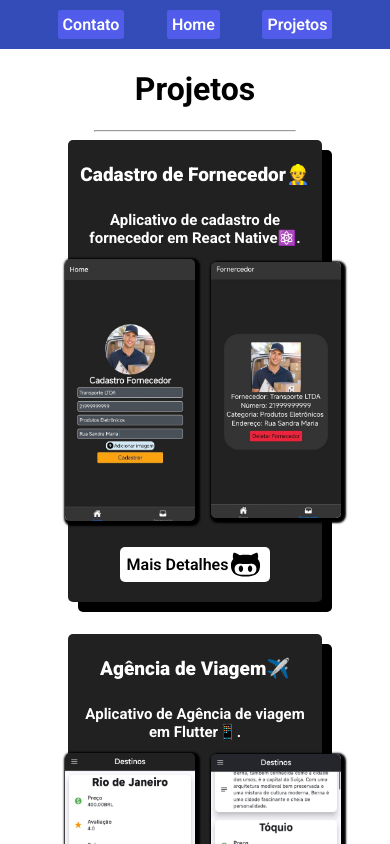
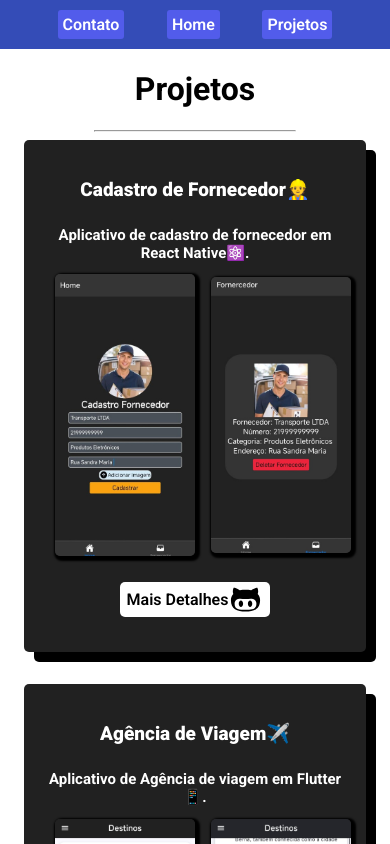
Before and after one commit to CristianS09/portfolio-react-js, a React (Vite) app: page /projetos in a window 390 px wide. Shown: the top 844 px of the page. Built offline with nearby package versions, Linux system fonts and the light colour scheme.

Commit message:
Corrigindo tamanho das imagens

```diff
--- a/src/components/Profile/Profile.css
+++ b/src/components/Profile/Profile.css
@@ -51,8 +51,8 @@ span {
 @media only screen and (max-width: 600px) and (max-width: 700px) {
     body {
         #profile-image {
-            width: 140px;
-            height: 140px;
+            width: 170px;
+            height: 175px;
         }
     }
 }
--- a/src/components/Projects/Projects.css
+++ b/src/components/Projects/Projects.css
@@ -79,7 +79,8 @@ a {
         }
 
         .project-card {
-            padding: 10px;
+            width: 75%;
+            padding: 25px;
         }
 
         .project-card h1 {
@@ -91,7 +92,7 @@ a {
         }
 
         .project-images {
-            width: 130px;
+            width: 140px;
             margin-left: 1em;
             margin-bottom: 1em;
         }
```
